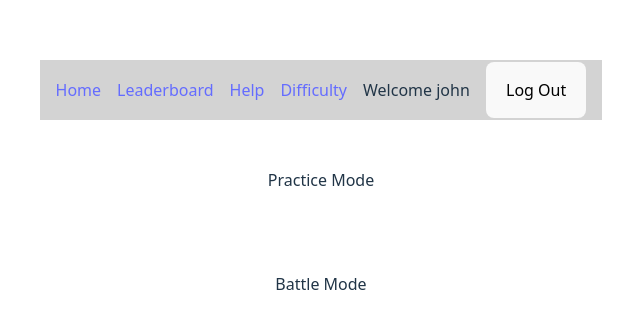
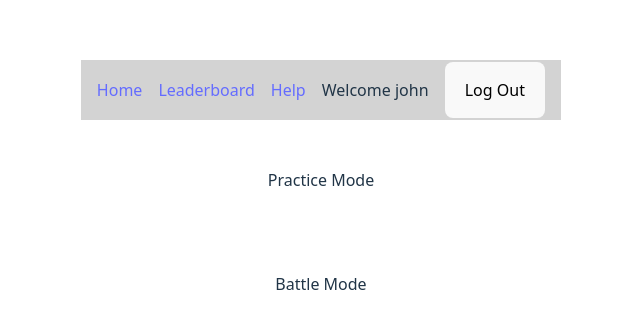
Before and after one commit to HaimFC/code-battle, a React (Vite) app in the folder code-battle/: page / in a window 1280 px wide. Shown: the part 198-526 px from the top of the page, without its empty margins (319-959 px from the left). Built offline with nearby package versions, Linux system fonts and the light colour scheme.

Commit message:
removed link from navbar

```diff
--- a/code-battle/src/App.jsx
+++ b/code-battle/src/App.jsx
@@ -31,7 +31,6 @@ const links = {
     { to: "/", text: "Home" },
     { to: "/leaderboard", text: "Leaderboard" },
     { to: "/help", text: "Help" },
-    { to: "/select-difficulty", text: "Difficulty" },
   ],
 };
 
```
